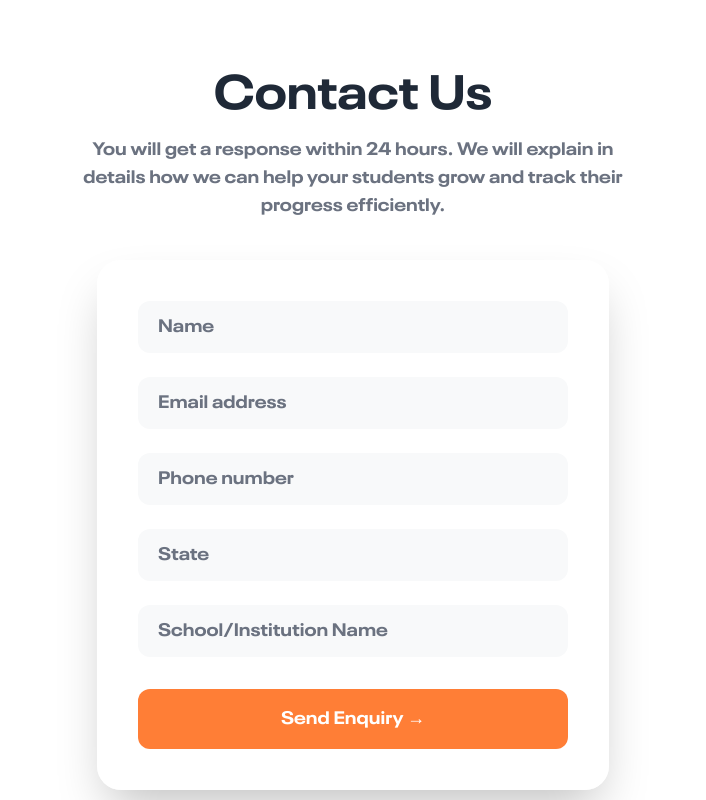
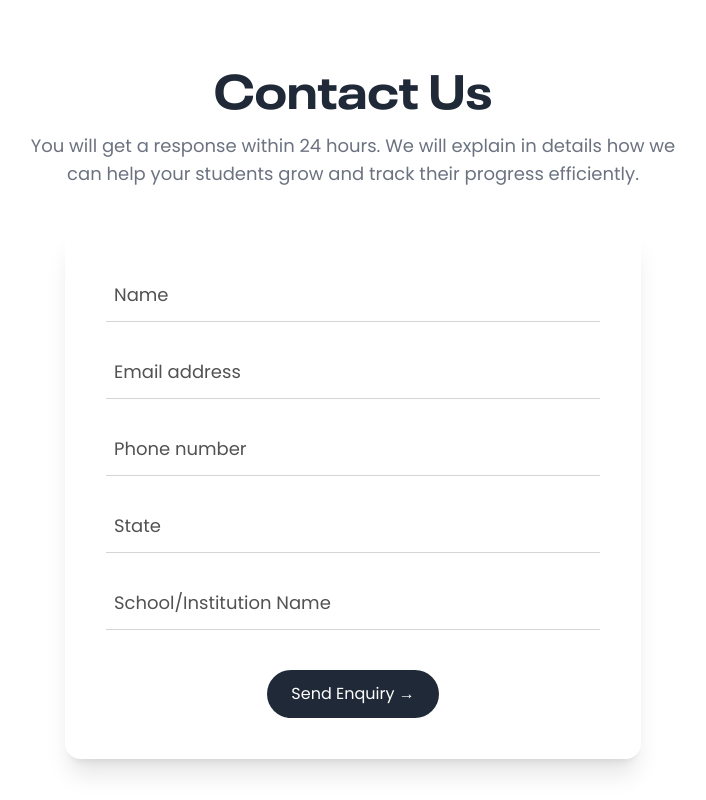
Before and after one commit to ishan-crd/Edwance.ai, a Next.js app: page / in a window 1280 px wide. Shown: the part 1360-2160 px from the top of the page, without its empty margins (287-993 px from the left). Built offline with nearby package versions, Linux system fonts and the light colour scheme.

Commit message:
Fixed code and normalised

```diff
--- a/src/app/contact/page.tsx
+++ b/src/app/contact/page.tsx
@@ -2,20 +2,61 @@
 import { useState } from "react";
 
 export default function ContactPage() {
-  const [form, setForm] = useState({ name: "", email: "", phone: "", state: "", school: "" });
+  const [form, setForm] = useState({
+    name: "",
+    email: "",
+    phone: "",
+    state: "",
+    school: "",
+  });
+
   return (
-    <section className="relative min-h-[80vh] flex flex-col items-center justify-center py-24 bg-neutral-white overflow-hidden">
-      <h2 className="text-4xl md:text-5xl font-plak font-bold text-neutral-black mb-4">Contact Us</h2>
-      <p className="text-neutral-grayDark text-lg mb-10 max-w-xl text-center">
-        You will get a response within 24 hours. We will explain in details how we can help your students grow and track their progress efficiently.
+    <section className="relative min-h-[100vh] flex flex-col items-center justify-center px-4 py-24 bg-neutral-white overflow-hidden">
+      <h2 className="text-4xl md:text-5xl font-plak font-bold text-neutral-black mb-3">
+        Contact Us
+      </h2>
+      <p className="text-center text-neutral-grayDark font-poppins text-base md:text-lg mb-10 max-w-2xl">
+        You will get a response within 24 hours. We will explain in details how
+        we can help your students grow and track their progress efficiently.
       </p>
-      <form className="relative bg-white/60 backdrop-blur-lg shadow-2xl rounded-3xl p-10 w-full max-w-lg flex flex-col gap-6 border border-white/40">
-        <input className="bg-neutral-grayLight rounded-xl px-5 py-3 text-lg placeholder:text-neutral-grayDark focus:outline-none focus:ring-2 focus:ring-orange" placeholder="Name" value={form.name} onChange={e => setForm(f => ({ ...f, name: e.target.value }))} />
-        <input className="bg-neutral-grayLight rounded-xl px-5 py-3 text-lg placeholder:text-neutral-grayDark focus:outline-none focus:ring-2 focus:ring-orange" placeholder="Email address" value={form.email} onChange={e => setForm(f => ({ ...f, email: e.target.value }))} />
-        <input className="bg-neutral-grayLight rounded-xl px-5 py-3 text-lg placeholder:text-neutral-grayDark focus:outline-none focus:ring-2 focus:ring-orange" placeholder="Phone number" value={form.phone} onChange={e => setForm(f => ({ ...f, phone: e.target.value }))} />
-        <input className="bg-neutral-grayLight rounded-xl px-5 py-3 text-lg placeholder:text-neutral-grayDark focus:outline-none focus:ring-2 focus:ring-orange" placeholder="State" value={form.state} onChange={e => setForm(f => ({ ...f, state: e.target.value }))} />
-        <input className="bg-neutral-grayLight rounded-xl px-5 py-3 text-lg placeholder:text-neutral-grayDark focus:outline-none focus:ring-2 focus:ring-orange" placeholder="School/Institution Name" value={form.school} onChange={e => setForm(f => ({ ...f, school: e.target.value }))} />
-        <button type="submit" className="bg-orange text-white rounded-xl py-4 font-semibold text-lg mt-2 hover:bg-orangeDark transition">Send Enquiry &rarr;</button>
+
+      <form className="bg-white/20 backdrop-blur-lg border border-white/30 shadow-xl rounded-2xl p-8 md:p-10 w-full max-w-xl flex flex-col gap-6">
+        <input
+          className="w-full border-b border-neutral-300 bg-transparent px-2 py-3 text-lg placeholder:text-neutral-600 focus:outline-none font-poppins"
+          placeholder="Name"
+          value={form.name}
+          onChange={(e) => setForm((f) => ({ ...f, name: e.target.value }))}
+        />
+        <input
+          className="w-full border-b border-neutral-300 bg-transparent px-2 py-3 text-lg placeholder:text-neutral-600 focus:outline-none font-poppins"
+          placeholder="Email address"
+          value={form.email}
+          onChange={(e) => setForm((f) => ({ ...f, email: e.target.value }))}
+        />
+        <input
+          className="w-full border-b border-neutral-300 bg-transparent px-2 py-3 text-lg placeholder:text-neutral-600 focus:outline-none font-poppins"
+          placeholder="Phone number"
+          value={form.phone}
+          onChange={(e) => setForm((f) => ({ ...f, phone: e.target.value }))}
+        />
+        <input
+          className="w-full border-b border-neutral-300 bg-transparent px-2 py-3 text-lg placeholder:text-neutral-600 focus:outline-none font-poppins"
+          placeholder="State"
+          value={form.state}
+          onChange={(e) => setForm((f) => ({ ...f, state: e.target.value }))}
+        />
+        <input
+          className="w-full border-b border-neutral-300 bg-transparent px-2 py-3 text-lg placeholder:text-neutral-600 focus:outline-none font-poppins"
+          placeholder="School/Institution Name"
+          value={form.school}
+          onChange={(e) => setForm((f) => ({ ...f, school: e.target.value }))}
+        />
+        <button
+          type="submit"
+          className="mt-4 self-center bg-neutral-black text-white px-6 py-3 rounded-full font-poppins text-base hover:bg-neutral-800 transition"
+        >
+          Send Enquiry →
+        </button>
       </form>
     </section>
   );
--- a/src/app/page.tsx
+++ b/src/app/page.tsx
@@ -42,7 +42,13 @@ const team = [
 export default function Home() {
   const [carouselIndex, setCarouselIndex] = useState(0);
   const [teamIndex, setTeamIndex] = useState(0);
-  const [form, setForm] = useState({ name: "", email: "", phone: "", state: "", school: "" });
+  const [form, setForm] = useState({
+    name: "",
+    email: "",
+    phone: "",
+    state: "",
+    school: "",
+  });
 
   return (
     <main className="bg-transparent">
@@ -50,12 +56,18 @@ export default function Home() {
       <section className="flex flex-col items-center justify-center text-center py-32 relative bg-transparent">
         <h1 className="text-5xl md:text-7xl font-plak font-extrabold leading-tight">
           <div className="text-neutral-black">The future of</div>
-          <div className="text-orange underline decoration-orange decoration-2 underline-offset-4">Edwance</div>
+          <div className="text-orange underline decoration-orange decoration-2 underline-offset-4">
+            Edwance
+          </div>
           <div className="text-neutral-black">learning is here.</div>
         </h1>
         <div className="mt-8 flex gap-4 justify-center">
-          <button className="bg-orange text-white px-8 py-4 rounded-xl font-semibold text-lg shadow-orange hover:bg-orangeDark transition">Try Now</button>
-          <button className="border-2 border-orange text-orange px-8 py-4 rounded-xl font-semibold text-lg hover:bg-orange hover:text-white transition">Book a Demo</button>
+          <button className="bg-orange text-white px-8 py-4 rounded-xl font-semibold text-lg shadow-orange hover:bg-orangeDark transition">
+            Try Now
+          </button>
+          <button className="border-2 border-orange text-orange px-8 py-4 rounded-xl font-semibold text-lg hover:bg-orange hover:text-white transition">
+            Book a Demo
+          </button>
         </div>
       </section>
 
@@ -65,7 +77,14 @@ export default function Home() {
         <div className="absolute top-0 left-0 w-full h-16 bg-white transform -skew-y-1 origin-top-left"></div>
 
         <div className="flex items-center justify-center gap-8 mb-8">
-          <button onClick={() => setCarouselIndex((i) => (i - 1 + slides.length) % slides.length)} className="text-white text-3xl px-4">&#8592;</button>
+          <button
+            onClick={() =>
+              setCarouselIndex((i) => (i - 1 + slides.length) % slides.length)
+            }
+            className="text-white text-3xl px-4"
+          >
+            &#8592;
+          </button>
           <AnimatePresence mode="wait">
             <motion.div
               key={carouselIndex}
@@ -76,19 +95,37 @@ export default function Home() {
               className="flex flex-col md:flex-row items-center gap-16 bg-transparent px-8 py-8 rounded-3xl"
             >
               <div className="flex-1 text-left text-white max-w-lg">
-                <h3 className="text-6xl md:text-8xl font-plak font-extrabold mb-6">{slides[carouselIndex].title}</h3>
-                <p className="text-lg font-poppins font-light leading-relaxed">{slides[carouselIndex].text}</p>
+                <h3 className="text-6xl md:text-8xl font-plak font-extrabold mb-6">
+                  {slides[carouselIndex].title}
+                </h3>
+                <p className="text-lg font-poppins font-light leading-relaxed">
+                  {slides[carouselIndex].text}
+                </p>
               </div>
               <div className="flex-1 flex justify-center">
-                <img src={slides[carouselIndex].image} alt="slide" className="w-96 h-80 object-contain rounded-2xl bg-white/30 p-8 shadow-2xl" />
+                <img
+                  src={slides[carouselIndex].image}
+                  alt="slide"
+                  className="w-96 h-80 object-contain rounded-2xl bg-white/30 p-8 shadow-2xl"
+                />
               </div>
             </motion.div>
           </AnimatePresence>
-          <button onClick={() => setCarouselIndex((i) => (i + 1) % slides.length)} className="text-white text-3xl px-4">&#8594;</button>
+          <button
+            onClick={() => setCarouselIndex((i) => (i + 1) % slides.length)}
+            className="text-white text-3xl px-4"
+          >
+            &#8594;
+          </button>
         </div>
         <div className="flex gap-2 justify-center mt-4">
           {slides.map((_, i) => (
-            <span key={i} className={`w-3 h-3 rounded-full ${i === carouselIndex ? "bg-white" : "bg-white/50"}`}></span>
+            <span
+              key={i}
+              className={`w-3 h-3 rounded-full ${
+                i === carouselIndex ? "bg-white" : "bg-white/50"
+              }`}
+            ></span>
           ))}
         </div>
 
@@ -97,26 +134,71 @@ export default function Home() {
       </section>
 
       {/* Contact Section */}
-      <section className="relative min-h-[80vh] flex flex-col items-center justify-center py-24 bg-transparent overflow-hidden">
-        <h2 className="text-4xl md:text-5xl font-plak font-bold text-neutral-black mb-4">Contact Us</h2>
-        <p className="text-neutral-grayDark text-lg mb-10 max-w-xl text-center">
-          You will get a response within 24 hours. We will explain in details how we can help your students grow and track their progress efficiently.
+      {/* Contact Section */}
+      <section className="relative min-h-[100vh] flex flex-col items-center justify-center px-4 py-24 bg-transparent overflow-hidden">
+        <h2 className="text-4xl md:text-5xl font-plak font-bold text-neutral-black mb-3">
+          Contact Us
+        </h2>
+        <p className="text-center text-neutral-grayDark font-poppins text-base md:text-lg mb-10 max-w-2xl">
+          You will get a response within 24 hours. We will explain in details
+          how we can help your students grow and track their progress
+          efficiently.
         </p>
-        <form className="relative bg-white/60 backdrop-blur-lg shadow-2xl rounded-3xl p-10 w-full max-w-lg flex flex-col gap-6 border border-white/40">
-          <input className="bg-neutral-grayLight rounded-xl px-5 py-3 text-lg placeholder:text-neutral-grayDark focus:outline-none focus:ring-2 focus:ring-orange" placeholder="Name" value={form.name} onChange={e => setForm(f => ({ ...f, name: e.target.value }))} />
-          <input className="bg-neutral-grayLight rounded-xl px-5 py-3 text-lg placeholder:text-neutral-grayDark focus:outline-none focus:ring-2 focus:ring-orange" placeholder="Email address" value={form.email} onChange={e => setForm(f => ({ ...f, email: e.target.value }))} />
-          <input className="bg-neutral-grayLight rounded-xl px-5 py-3 text-lg placeholder:text-neutral-grayDark focus:outline-none focus:ring-2 focus:ring-orange" placeholder="Phone number" value={form.phone} onChange={e => setForm(f => ({ ...f, phone: e.target.value }))} />
-          <input className="bg-neutral-grayLight rounded-xl px-5 py-3 text-lg placeholder:text-neutral-grayDark focus:outline-none focus:ring-2 focus:ring-orange" placeholder="State" value={form.state} onChange={e => setForm(f => ({ ...f, state: e.target.value }))} />
-          <input className="bg-neutral-grayLight rounded-xl px-5 py-3 text-lg placeholder:text-neutral-grayDark focus:outline-none focus:ring-2 focus:ring-orange" placeholder="School/Institution Name" value={form.school} onChange={e => setForm(f => ({ ...f, school: e.target.value }))} />
-          <button type="submit" className="bg-orange text-white rounded-xl py-4 font-semibold text-lg mt-2 hover:bg-orangeDark transition">Send Enquiry &rarr;</button>
+
+        <form className="bg-white/20 backdrop-blur-lg border border-white/30 shadow-xl rounded-2xl p-8 md:p-10 w-full max-w-xl flex flex-col gap-6">
+          <input
+            className="w-full border-b border-neutral-300 bg-transparent px-2 py-3 text-lg placeholder:text-neutral-600 focus:outline-none font-poppins"
+            placeholder="Name"
+            value={form.name}
+            onChange={(e) => setForm((f) => ({ ...f, name: e.target.value }))}
+          />
+          <input
+            className="w-full border-b border-neutral-300 bg-transparent px-2 py-3 text-lg placeholder:text-neutral-600 focus:outline-none font-poppins"
+            placeholder="Email address"
+            value={form.email}
+            onChange={(e) => setForm((f) => ({ ...f, email: e.target.value }))}
+          />
+          <input
+            className="w-full border-b border-neutral-300 bg-transparent px-2 py-3 text-lg placeholder:text-neutral-600 focus:outline-none font-poppins"
+            placeholder="Phone number"
+            value={form.phone}
+            onChange={(e) => setForm((f) => ({ ...f, phone: e.target.value }))}
+          />
+          <input
+            className="w-full border-b border-neutral-300 bg-transparent px-2 py-3 text-lg placeholder:text-neutral-600 focus:outline-none font-poppins"
+            placeholder="State"
+            value={form.state}
+            onChange={(e) => setForm((f) => ({ ...f, state: e.target.value }))}
+          />
+          <input
+            className="w-full border-b border-neutral-300 bg-transparent px-2 py-3 text-lg placeholder:text-neutral-600 focus:outline-none font-poppins"
+            placeholder="School/Institution Name"
+            value={form.school}
+            onChange={(e) => setForm((f) => ({ ...f, school: e.target.value }))}
+          />
+          <button
+            type="submit"
+            className="mt-4 self-center bg-neutral-black text-white px-6 py-3 rounded-full font-poppins text-base hover:bg-neutral-800 transition"
+          >
+            Send Enquiry →
+          </button>
         </form>
       </section>
 
       {/* Team Section */}
       <section className="relative min-h-[80vh] flex flex-col items-center justify-center bg-gradient-to-br from-orange to-orangeLight py-24 overflow-hidden">
-        <h2 className="text-4xl md:text-5xl font-plak font-bold text-white mb-12">Our Team</h2>
+        <h2 className="text-4xl md:text-5xl font-plak font-bold text-white mb-12">
+          Our Team
+        </h2>
         <div className="flex items-center justify-center gap-8">
-          <button onClick={() => setTeamIndex((i) => (i - 1 + team.length) % team.length)} className="text-white text-3xl px-4">&#8592;</button>
+          <button
+            onClick={() =>
+              setTeamIndex((i) => (i - 1 + team.length) % team.length)
+            }
+            className="text-white text-3xl px-4"
+          >
+            &#8592;
+          </button>
           <AnimatePresence mode="wait">
             <motion.div
               key={teamIndex}
@@ -127,12 +209,23 @@ export default function Home() {
               className="bg-transparent text-center px-12 py-8 rounded-3xl flex flex-col items-center"
             >
               <div className="bg-white w-40 h-40 rounded-full mb-6 shadow-lg" />
-              <div className="text-2xl font-plak font-bold text-white mb-2">{team[teamIndex].name}</div>
-              <div className="text-lg text-white/80 mb-1">{team[teamIndex].role}</div>
-              <div className="text-base text-white/70">{team[teamIndex].experience}</div>
+              <div className="text-2xl font-plak font-bold text-white mb-2">
+                {team[teamIndex].name}
+              </div>
+              <div className="text-lg text-white/80 mb-1">
+                {team[teamIndex].role}
+              </div>
+              <div className="text-base text-white/70">
+                {team[teamIndex].experience}
+              </div>
             </motion.div>
           </AnimatePresence>
-          <button onClick={() => setTeamIndex((i) => (i + 1) % team.length)} className="text-white text-3xl px-4">&#8594;</button>
+          <button
+            onClick={() => setTeamIndex((i) => (i + 1) % team.length)}
+            className="text-white text-3xl px-4"
+          >
+            &#8594;
+          </button>
         </div>
       </section>
     </main>
```
Also changed, not shown: src/app/carousel/page.tsx (+73 -13 lines).
